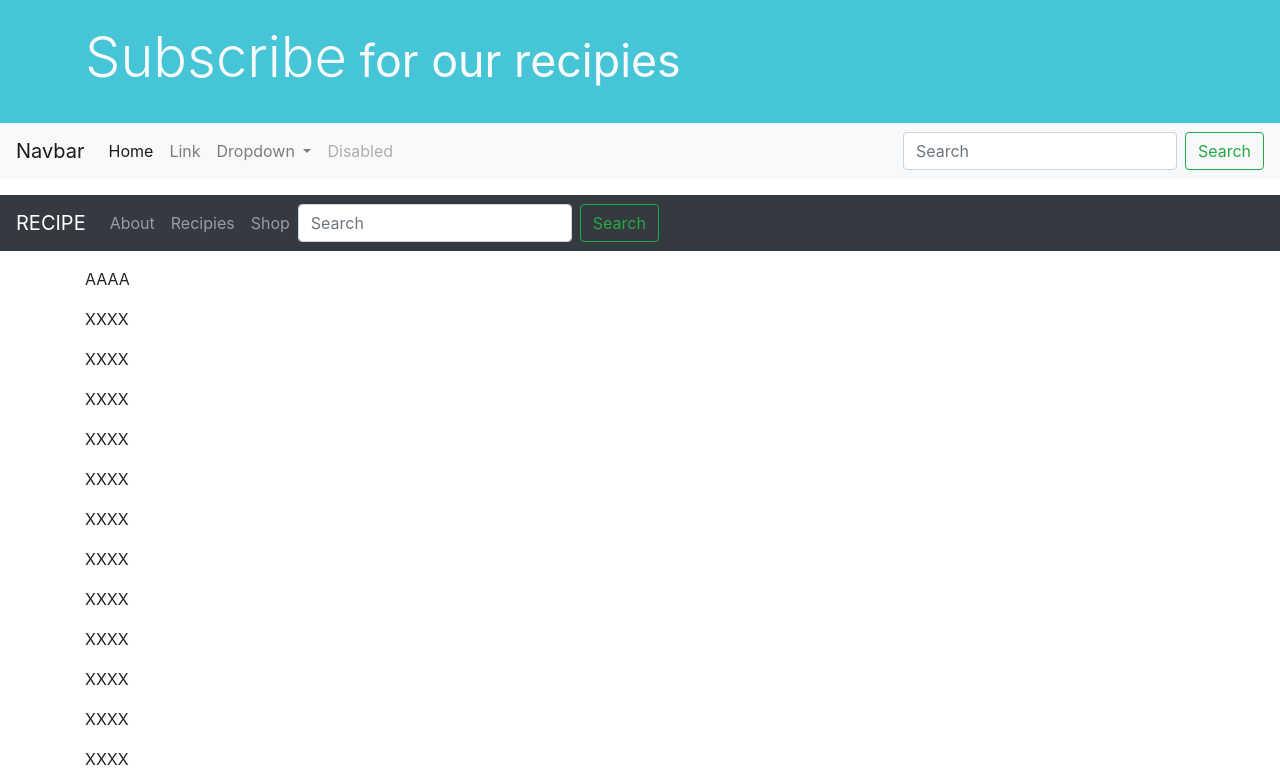
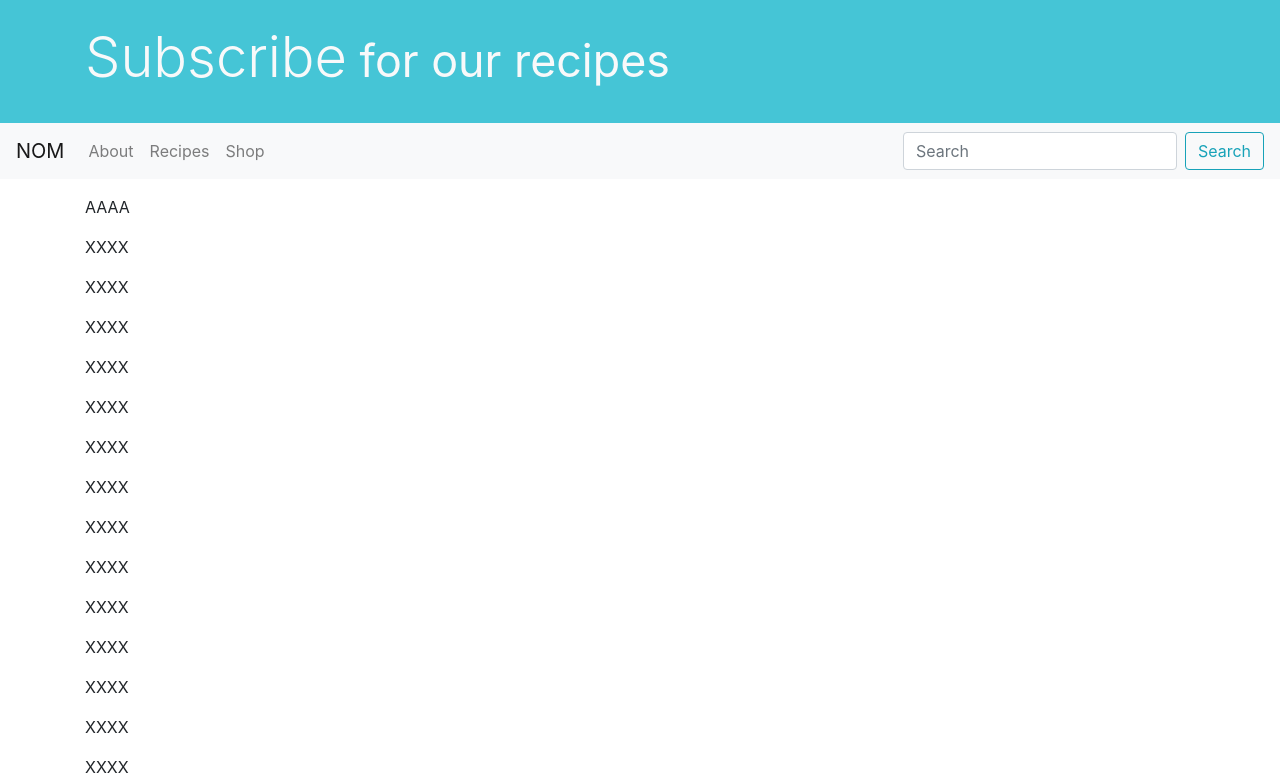
Before and after one commit to grantjenkins/recipe, a plain HTML site: page index.html in a window 1280 px wide. Shown: the top 784 px of the page. Drawn offline with nearby package versions, Linux system fonts and the light colour scheme.

Commit message:
Update index.html

```diff
--- a/index.html
+++ b/index.html
@@ -19,85 +19,41 @@
 <body class="d-flex flex-column h-100">
     <header class="py-4">
         <div class="container">
-            <h1 class="display-4 text-light">Subscribe<small> for our recipies</small></h1>
+            <h1 class="display-4 text-light">Subscribe<small> for our recipes</small></h1>
         </div>
     </header>
     <!--Global Navigation-->
 
-    <nav class="navbar navbar-expand-lg navbar-light bg-light sticky-top mb-3">
-        <a class="navbar-brand" href="#">Navbar</a>
-        <button class="navbar-toggler" type="button" data-toggle="collapse" data-target="#navbarSupportedContent" aria-controls="navbarSupportedContent" aria-expanded="false" aria-label="Toggle navigation">
-            <span class="navbar-toggler-icon"></span>
+    <nav class="navbar navbar-expand-md navbar-light bg-light sticky-top mb-3">
+        <a class="navbar-brand" href="javascript:switchPage('#home');">NOM</a>
+        <button class="navbar-toggler" type="button" data-toggle="collapse" data-target="#navbarContent" aria-controls="navbarContent" aria-expanded="false" aria-label="Toggle navigation">
+            <span class="navbar-toggler-icon pt-1">
+                <i class="fa fa-bars" style="color:#ddd; font-size:24px;"></i>
+            </span>
         </button>
 
-        <div class="collapse navbar-collapse" id="navbarSupportedContent">
+        <div class="collapse navbar-collapse" id="navbarContent">
             <ul class="navbar-nav mr-auto">
-                <li class="nav-item active">
-                    <a class="nav-link" href="#">Home <span class="sr-only">(current)</span></a>
+                <li class="nav-item">
+                    <a class="nav-link" href="javascript:switchPage('#about');">About</a>
                 </li>
                 <li class="nav-item">
-                    <a class="nav-link" href="#">Link</a>
-                </li>
-                <li class="nav-item dropdown">
-                    <a class="nav-link dropdown-toggle" href="#" id="navbarDropdown" role="button" data-toggle="dropdown" aria-haspopup="true" aria-expanded="false">
-                        Dropdown
-                    </a>
-                    <div class="dropdown-menu" aria-labelledby="navbarDropdown">
-                    <a class="dropdown-item" href="#">Action</a>
-                    <a class="dropdown-item" href="#">Another action</a>
-                    <div class="dropdown-divider"></div>
-                        <a class="dropdown-item" href="#">Something else here</a>
-                    </div>
+                    <a class="nav-link" href="javascript:switchPage('#recipes');">Recipes</a>
                 </li>
                 <li class="nav-item">
-                    <a class="nav-link disabled" href="#">Disabled</a>
+                    <a class="nav-link" href="javascript:switchPage('#shop');">Shop</a>
                 </li>
             </ul>
             <form class="form-inline my-2 my-lg-0">
                 <input class="form-control mr-sm-2" type="search" placeholder="Search" aria-label="Search">
-                <button class="btn btn-outline-success my-2 my-sm-0" type="submit">Search</button>
+                <button class="btn btn-outline-info my-2 my-sm-0" type="submit">Search</button>
             </form>
-        </div>
-    </nav>
-
-
-    <nav id="mainNavigation" class="navbar navbar-expand-md navbar-dark bg-dark justify-content-between sticky-top mb-3" role="navigation">
-        <div class="containerx">
-            <button class="navbar-toggler" type="button" data-toggle="collapse" data-target="#myNavigation" aria-controls="myNavigation" aria-expanded="false" aria-label="Toggle navigation">
-                <span class="navbar-toggler-icon">
-                    <i class="fa fa-bars" style="color:#ddd; font-size:24px;"></i>
-                </span>
-            </button>
-            <div class="collapse navbar-collapse justify-content-between" id="myNavigation">
-                <ul class="navbar-nav">
-                    <li class="navbar-item active">
-                        <a class="navbar-brand d-none d-sm-block" href="javascript:switchPage('#home');"><span class="sr-only">(current)</span>
-                            RECIPE
-                        </a>
-                        <a class="nav-link d-block d-sm-none" href="javascript:switchPage('#home');">Home</a>
-                    </li>
-                    <li class="nav-item">
-                        <a class="nav-link" href="javascript:switchPage('#about');">About</a>
-                    </li>
-                    <li class="nav-item">
-                        <a class="nav-link" href="javascript:switchPage('#recipies');">Recipies</a>
-                    </li>
-                    <li class="nav-item">
-                        <a class="nav-link" href="javascript:switchPage('#shop');">Shop</a>
-                    </li>
-                </ul>
-
-                <form class="form-inline my-2 my-lg-0">
-                    <input class="form-control mr-sm-2" type="search" placeholder="Search" aria-label="Search">
-                    <button class="btn btn-outline-success my-2 my-sm-0" type="submit">Search</button>
-                </form>
-            </div>
         </div>
     </nav>
 
     <!--Main Content (pages)-->
     <main role="main" class="flex-shrink-0">
-        <div class="container">
+        <div id="home" class="container page">
             <p>AAAA</p>
             <p>XXXX</p>
             <p>XXXX</p>
@@ -119,6 +75,15 @@
             <p>XXXX</p>
             <p>XXXX</p>
         </div>
+        <div id="about" class="container page">
+            About
+        </div>
+        <div id="recipes" class="container page">
+            Recipes
+        </div>
+        <div id="shop" class="container page">
+            Shop
+        </div>
     </main>
 
     <!--Script Imports-->
@@ -126,5 +91,37 @@
     <script src="https://cdn.jsdelivr.net/npm/popper.js@1.16.1/dist/umd/popper.min.js"></script>
     <script src="https://cdn.jsdelivr.net/npm/bootstrap@4.5.2/dist/js/bootstrap.min.js"></script>
     <script src="https://cdn.jsdelivr.net/npm/bootstrap@4.5.2/dist/js/bootstrap.bundle.min.js"></script>
+
+        <!--Page related scripts-->
+    <script>
+        //scroll to the top of the page (cross browser compatable)
+        function gotoTop() {
+		    $('html, body').animate({scrollTop : 0}, 700);
+		}
+
+        //Handles the hiding/showing of pages
+		var switchPage = function (page){
+			//Hide all pages
+			$(".page").css({ display: "none" });
+			//Display the page you passed in
+			$(page).css({ display: "block" });
+
+			$(".page").removeClass('showPage');
+            $(page).addClass('showPage');
+
+            gotoTop();
+		};
+
+		//Display the home page when the site loads
+		switchPage('#home');
+
+        $(document).ready(function(){
+            //cross browser solution for smooth scrolling
+            $('.scroll-To-Top').click(function(){
+                $('html, body').animate({scrollTop : 0}, 700);
+                return false;
+            });
+        });
+    </script>
 </body>
 </html>
```
